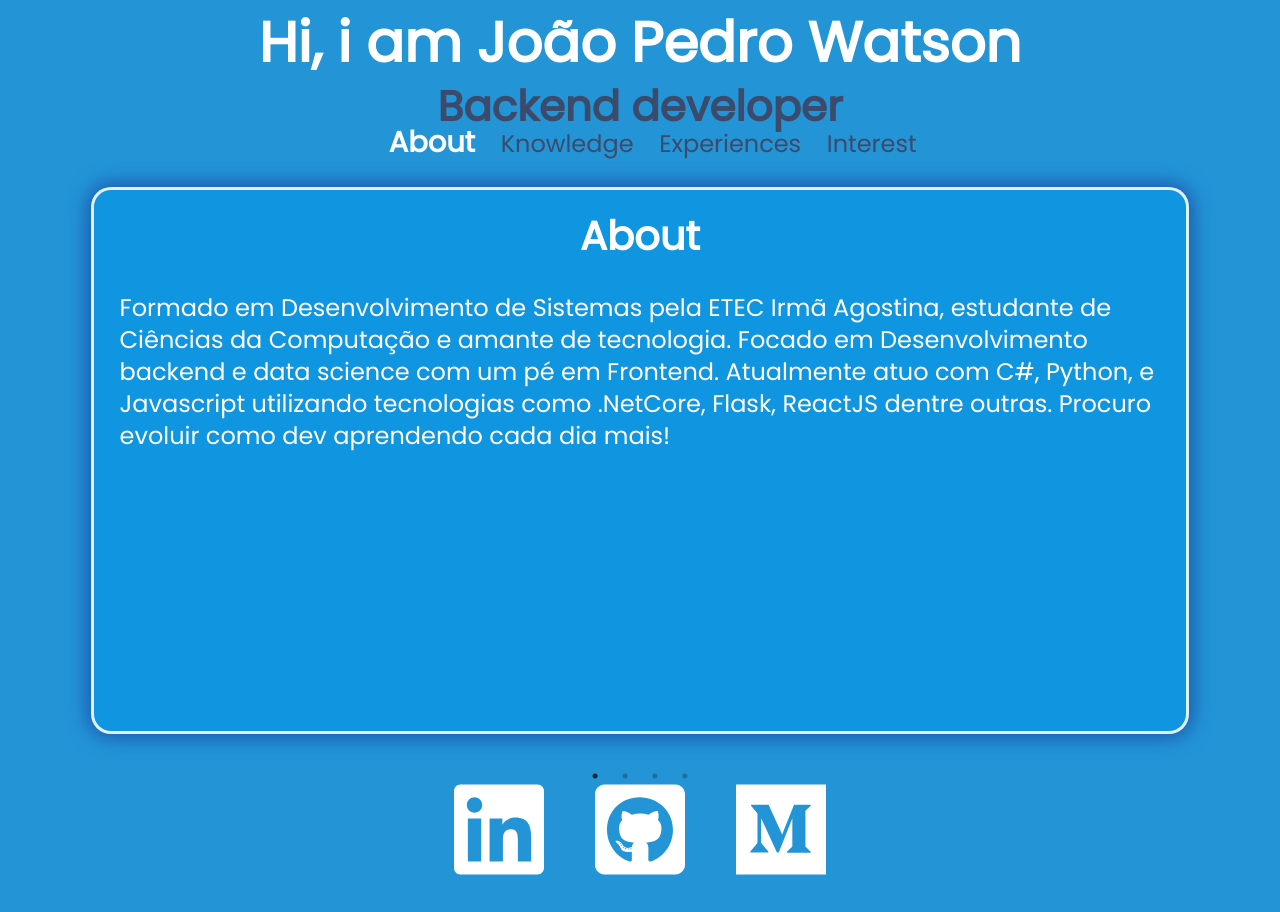
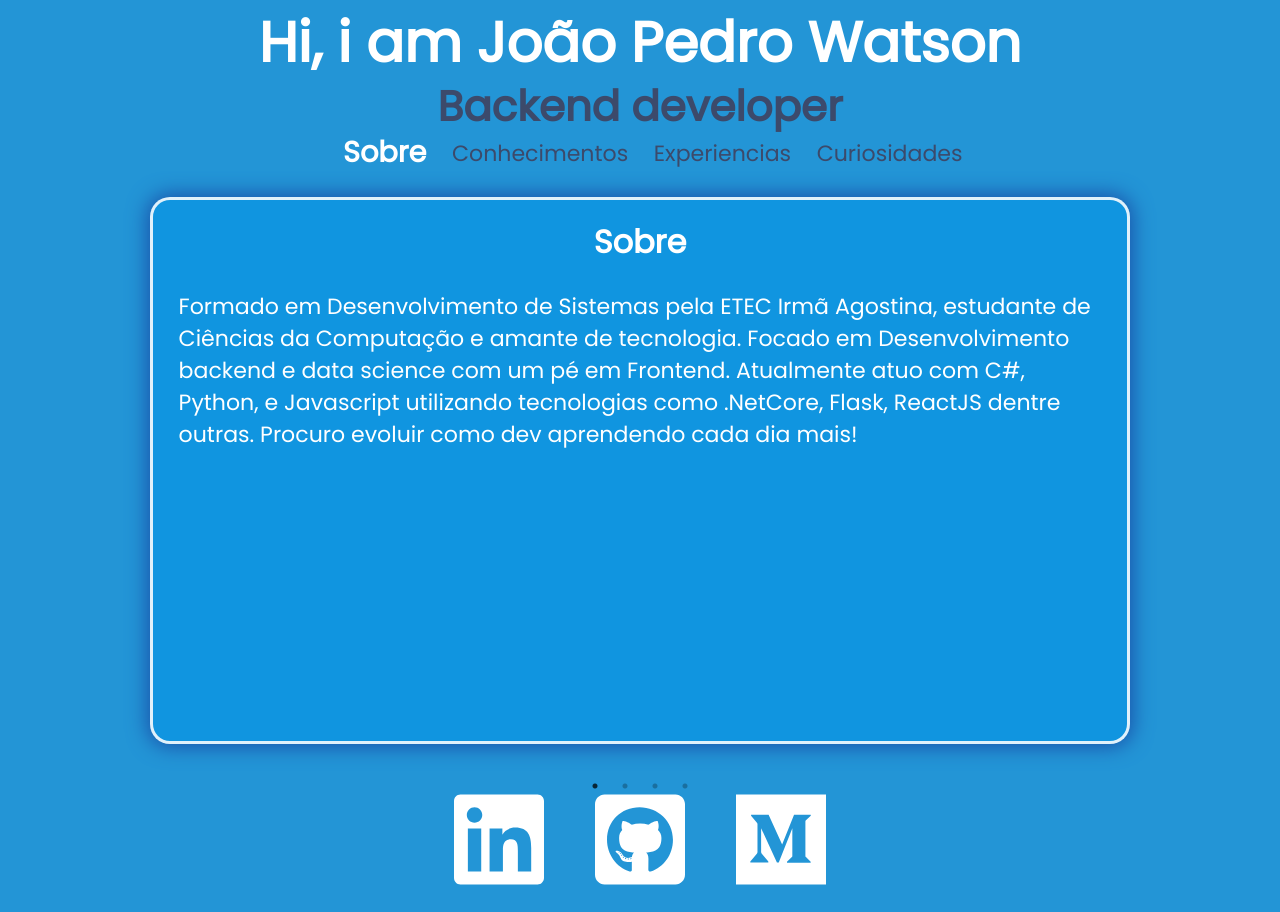
Before and after one commit to JoaoMWatson/portfolio, a React (Create React App) app: page / in a window 1280 px wide. Shown: the top 912 px of the page. Built offline with nearby package versions, Linux system fonts and the light colour scheme.

Commit message:
adicionando efeito click menu, texto aba 'Curiosidades'

```diff
--- a/public/index.html
+++ b/public/index.html
@@ -2,9 +2,9 @@
 <html lang="en">
   <head>
     <meta charset="utf-8" />
-    <link rel="icon" href="%PUBLIC_URL%/kisspng-black-cat-drawing-silhouette-5ae5fefbccf295.6837381115250224598395.png" />
+    <link rel="icon" href="%PUBLIC_URL%/favicon.ico" />
     <meta name="viewport" content="width=device-width, initial-scale=1" />
-    <meta name="theme-color" content="#000000" />
+    <meta name="theme-color" content="#0000s00" />
     <meta
       name="description"
       content="Web site created using create-react-app"
--- a/src/components/Card/index.js
+++ b/src/components/Card/index.js
@@ -1,4 +1,4 @@
-import React, { useState } from "react";
+import React, { useState, useEffect } from "react";
 import Slider from "react-slick";
 import {
   CardContainer,
@@ -12,7 +12,7 @@ import {
 
 function Card() {
   const settings = {
-    arrows:true,
+    arrows: true,
     dots: true,
     infinite: true,
     speed: 500,
@@ -20,27 +20,42 @@ function Card() {
     slidesToScroll: 1,
   };
 
+  const [select, setSelect] = useState([true, false, false, false]);
+  const [slider, setSlider] = useState();
+
   return (
     <>
       <NavBar>
-        <NavItem isSelect as="a" href="#">
-          About
+        <NavItem
+          onClick={() => setSelect([true, false, false, false])}
+          isSelect={select[0]}
+        >
+          Sobre
         </NavItem>
-        <NavItem as="a" href="#">
-          Knowledge
+        <NavItem
+          onClick={() => setSelect([false, true, false, false])}
+          isSelect={select[1]}
+        >
+          Conhecimentos
         </NavItem>
-        <NavItem as="a" href="#">
-          Experiences
+        <NavItem
+          onClick={() => setSelect([false, false, true, false])}
+          isSelect={select[2]}
+        >
+          Experiencias
         </NavItem>
-        <NavItem as="a" href="#">
-          Interest
+        <NavItem
+          onClick={() => setSelect([false, false, false, true])}
+          isSelect={select[3]}
+        >
+          Curiosidades
         </NavItem>
       </NavBar>
-      <Slider {...settings}>
+      <Slider ref={(slider) => setSlider(slider)} {...settings}>
         <li>
           <Container>
             <CardContainer>
-              <Title>About</Title>
+              <Title>Sobre </Title>
               <List>
                 <Item as="p">
                   Formado em Desenvolvimento de Sistemas pela ETEC Irmã
@@ -55,10 +70,10 @@ function Card() {
             </CardContainer>
           </Container>
         </li>
-        <li>
+        <li >
           <Container>
             <CardContainer>
-              <Title>Knowledge</Title>
+              <Title>Conhecimentos</Title>
               <List>
                 <Item>
                   <b>Backend:</b>
@@ -75,25 +90,53 @@ function Card() {
                 <Item>
                   <b>Database:</b>
                   <p>
-                    - Relacional(MySQL/MariaBD, SQLServer, Oracle, Postegres, SQLite)
+                    - Relacional(MySQL/MariaBD, SQLServer, Oracle, Postegres,
+                    SQLite)
                   </p>
-                  <p>
-                    - Não relacional(Firebase, MongoBD)
-                  </p>
+                  <p>- Não relacional(Firebase, MongoBD)</p>
                 </Item>
                 <Item>
                   <b>Misc:</b>
+                  <p>- Git</p>
+                  <p>- Microsoft azure</p>
+                  <p>- Heroku</p>
+                  <p>- AWS</p>
+                </Item>
+              </List>
+            </CardContainer>
+          </Container>
+        </li>
+        <li>
+          <Container>
+            <CardContainer>
+              <Title>Experiencias</Title>
+              <List>
+                <Item>
+                  <b>Desenvolvedor Fullstack na Fiscosys</b>
+                </Item>
+                <b>Período do emprego ago. de 2020 – o momento</b>
+                <Item></Item>
+                <Item>
                   <p>
-                    - Git
+                    - Atuando na criação e implementação de interfaces para
+                    usuário final
                   </p>
+                  <p>- Desenvolvimento de APIs REST com alto fluxo de dados</p>
+                  <p>- Manutenção de código legado</p>
+                  <p>- Refatoração com foco em melhoria de desempenho</p>
+                </Item>
+                <Item>
+                  <b>Analista técnico na Visomes</b>
+                </Item>
+                <b>Maio de 2019 – Maio de 2020, Duração: 1 ano 1 mês</b>
+                <Item></Item>
+                <Item>
+                  <p>- Helpdesk</p>
+                  <p>- Participação em projetos de desenvolvimento</p>
+                  <p>- Manutenção de código legado</p>
                   <p>
-                    - Microsoft azure
-                  </p>
-                  <p>
-                    - Heroku
-                  </p>
-                  <p>
-                    - AWS
+                    - Criação de planilhas utilizando técnicas de data science e
+                    web scrapping
                   </p>
                 </Item>
               </List>
@@ -103,33 +146,24 @@ function Card() {
         <li>
           <Container>
             <CardContainer>
-              <Title>Experiences</Title>
+              <Title>Curiosidades</Title>
               <List>
-                <Item> - Bla blaBla s</Item>
-                <Item> - xaxael</Item>
-                <Item> - ahduashd</Item>
-                <Item> - Blabaaaaaaa</Item>
-                <Item> - Bla blablalbla</Item>
-                <Item> - Bla blablalbla</Item>
-                <Item> - Bla blablalbla</Item>
-                <Item> - Bla blablalbla</Item>
-              </List>
-            </CardContainer>
-          </Container>
-        </li>
-        <li>
-          <Container>
-            <CardContainer>
-              <Title>Interest</Title>
-              <List>
-                <Item> - Bla blaBla s</Item>
-                <Item> - xaxael</Item>
-                <Item> - ahduashd</Item>
-                <Item> - Blabaaaaaaa</Item>
-                <Item> - Bla blablalbla</Item>
-                <Item> - Bla blablalbla</Item>
-                <Item> - Bla blablalbla</Item>
-                <Item> - Bla blablalbla</Item>
+                <Item> &middot; Nascido, criado e morando em São Paulo - SP</Item>
+                <Item> &middot; Pronomes: [Ele/dele/he/him]</Item>
+                <Item> &middot; Amante de podcasts</Item>
+                <Item>
+                  {" "}
+                  &middot; Tenho 3 gatas, todas com nomes de personagens de Legend of
+                  Zelda(Zelda, Midna, Mipha), minha casa é quase Hyrule
+                </Item>
+                <Item> &middot; Jogador de lol(nick: To entediado #br1)</Item>
+                <Item> &middot; Violinista</Item>
+                <Item> &middot; Aspirante a masterchef</Item>
+                <Item>
+                  {" "}
+                  &middot; Comecei a estudar programação com 13 anos mas parei até
+                  voltar aos 17
+                </Item>
               </List>
             </CardContainer>
           </Container>
--- a/src/components/Card/style.js
+++ b/src/components/Card/style.js
@@ -11,7 +11,7 @@ const Container = styled.div`
 `;
 
 const CardContainer = styled.div`
-  width: 1098px;
+  width: 980px;
   height: 547px;
   background-color: #1095e0;
   border: 3px solid rgba(255, 255, 255, 0.87);
@@ -60,6 +60,8 @@ const NavBar = styled.div`
   align-items: center;
   align-content: center;
   justify-content: center;
+  margin-top:10px;
+  cursor:pointer;
 
   a {
     text-decoration: none;
--- a/src/globalStyle.js
+++ b/src/globalStyle.js
@@ -9,8 +9,8 @@ const fontSize = {
     primary: '3.5rem',
     secondary: '2.625rem',
   },
-  primary: '2.5rem',
-  secondary:'1.5rem'
+  primary: '2.0rem',
+  secondary:'1.38rem'
 }
 
 const breakpoints = {
```
Also changed, not shown: public/kisspng-black-cat-drawing-silhouette-5ae5fefbccf295.6837381115250224598395.png (deleted), 1 other file (tests, documents, lock files or other folders).
